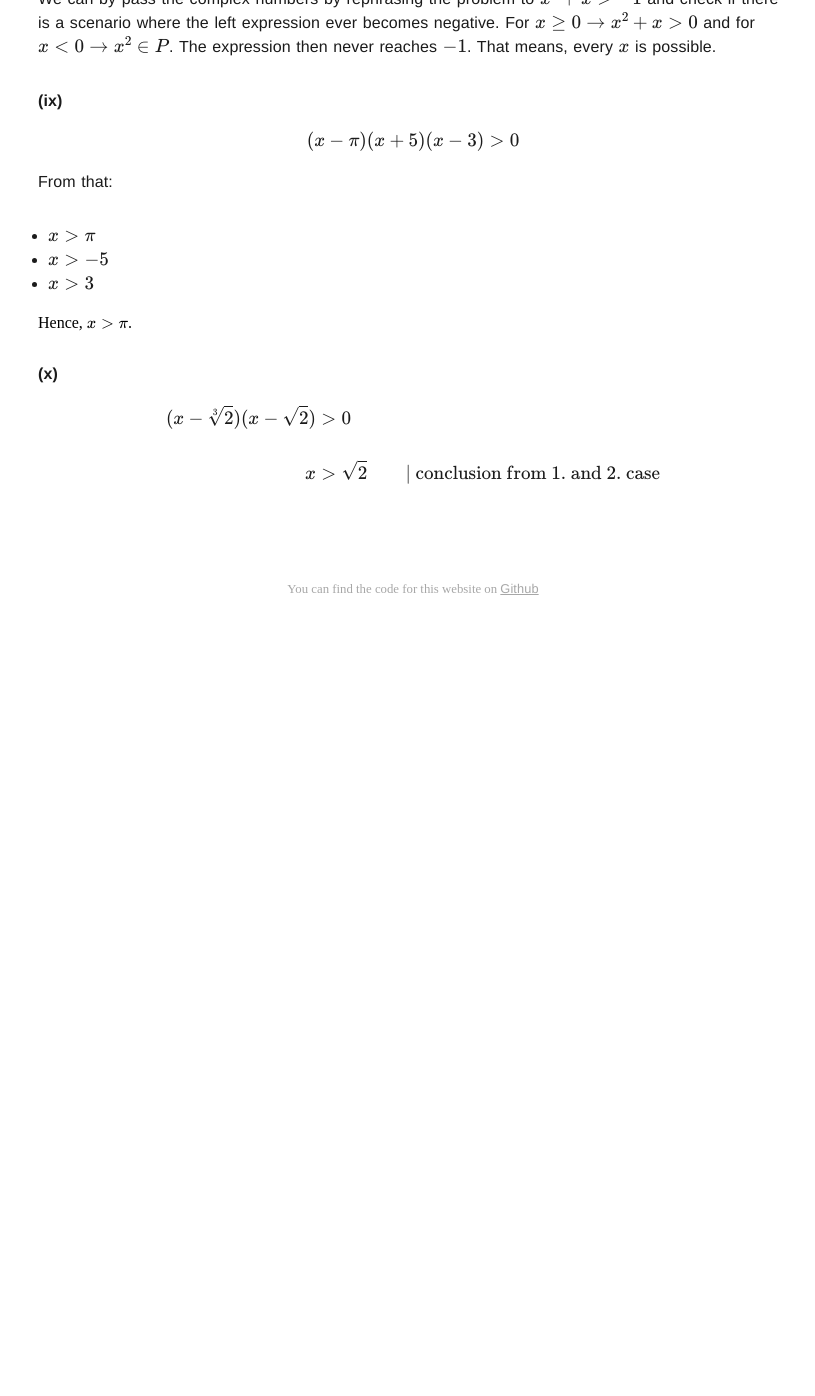
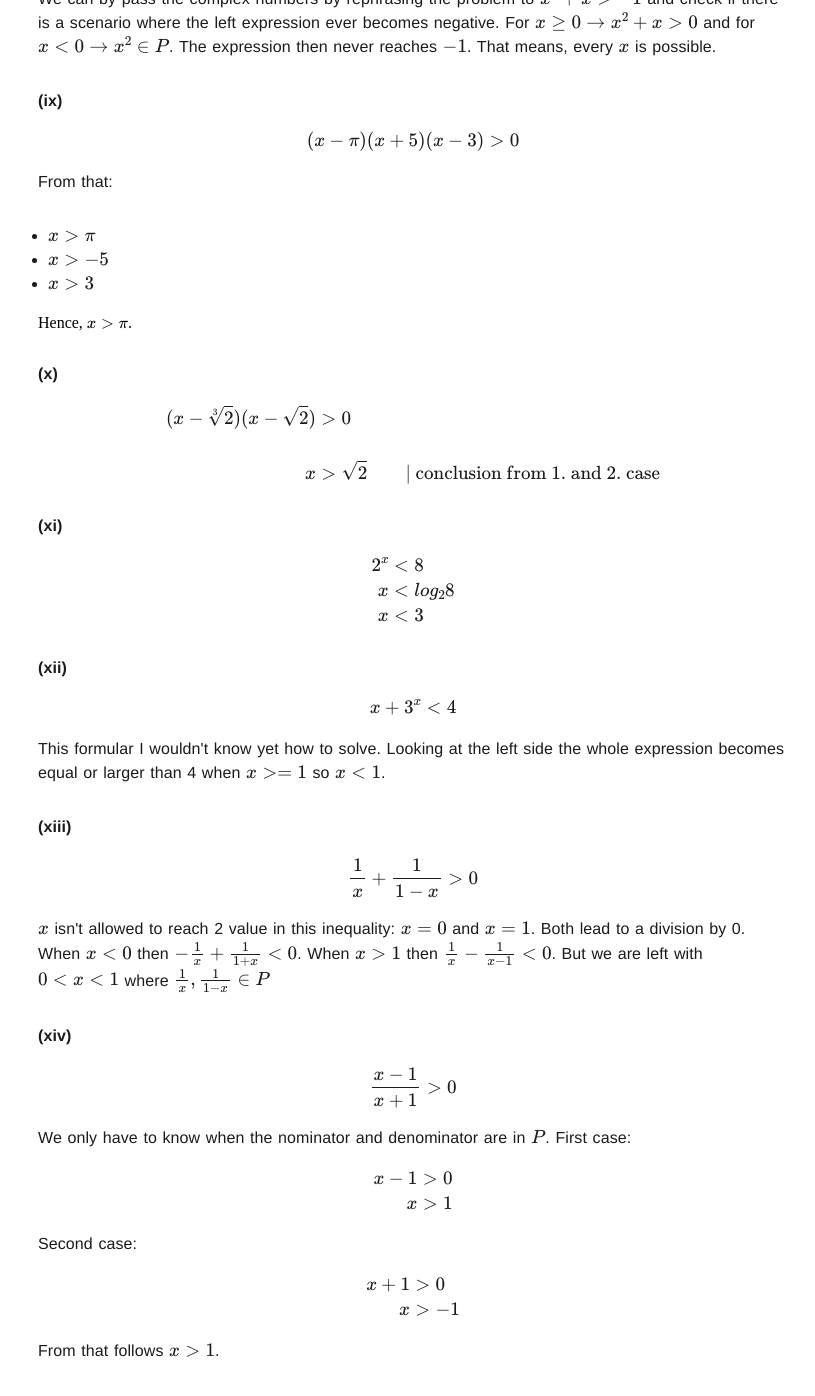
Before and after one commit to pheymann/paulheymann-website, a Jekyll site: the page built from _posts/spivak-calculus-solutions/2022-08-07-prologue-problem-4.md, in a window 1280 px wide and 1400 px high, scrolled down 2853 px. Shown: the top 1396 px of the window, without its empty margins (227-1042 px from the left). Built offline with Jekyll 4.4.1, drawn with Linux system fonts in a browser that asks for light colours; before the commit the page ends 3467 px from its top, so only the background shows below that.

Commit message:
calculus: finalize problem 4 plus latex helper tool

```diff
--- a/_posts/spivak-calculus-solutions/2022-08-07-prologue-problem-4.md
+++ b/_posts/spivak-calculus-solutions/2022-08-07-prologue-problem-4.md
@@ -224,12 +224,71 @@ Find all numbers $x$ for which these assertions are true.
   \]
 </p>
 
-<!-- <p>
-  <strong>()</strong>
+<p>
+  <strong>(xi)</strong>
 
   \[
     \begin{align*}
-
+      2^x &< 8 \\
+      x &< log_{2}8 \\
+      x &< 3
     \end{align*}
   \]
-</p> -->
+</p>
+
+<p>
+  <strong>(xii)</strong>
+
+  \[
+    \begin{align*}
+      x + 3^x < 4
+    \end{align*}
+  \]
+
+  This formular I wouldn't know yet how to solve. Looking at the left side the whole expression becomes equal
+  or larger than 4 when $x >= 1$ so $x < 1$.
+</p>
+
+<p>
+  <strong>(xiii)</strong>
+
+  \[
+    \begin{align*}
+      \frac{1}{x} + \frac{1}{1 - x} &> 0
+    \end{align*}
+  \]
+
+  $x$ isn't allowed to reach 2 value in this inequality: $x = 0$ and $x = 1$. Both lead to a division by 0.
+  When $x < 0$ then $-\frac{1}{x} + \frac{1}{1 + x} < 0$. When $x > 1$ then $\frac{1}{x} - \frac{1}{x - 1} < 0$.
+  But we are left with $0 < x < 1$ where $\frac{1}{x}, \frac{1}{1 - x} \in P$
+</p>
+
+<p>
+  <strong>(xiv)</strong>
+
+  \[
+    \begin{align*}
+      \frac{x - 1}{x + 1} &> 0
+    \end{align*}
+  \]
+
+  We only have to know when the nominator and denominator are in $P$. First case:
+
+  \[
+    \begin{align*}
+      x - 1 &> 0 \\
+      x &> 1
+    \end{align*}
+  \]
+
+  Second case:
+
+  \[
+    \begin{align*}
+      x + 1 &> 0 \\
+      x &> -1
+    \end{align*}
+  \]
+
+  From that follows $x > 1$.
+</p>
```
Also changed, not shown: 2 other files.
